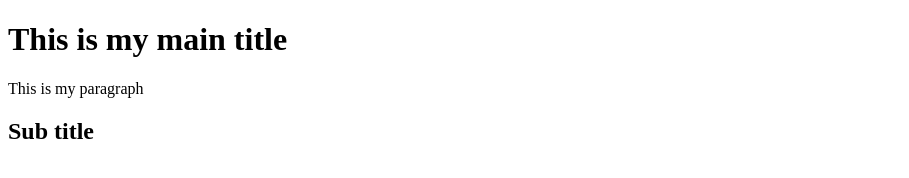
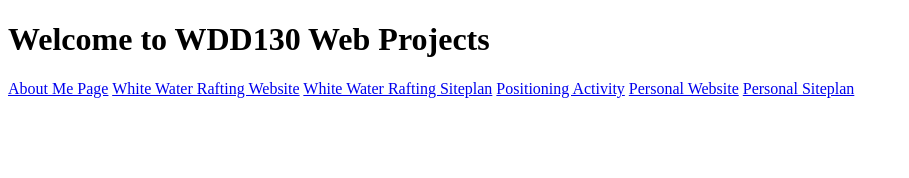
Before and after one commit to rafaelmajano/wdd130, a plain HTML site: page index.html in a window 1280 px wide. Shown: the whole page, without its empty margins (0-909 px from the left). Drawn offline with Linux system fonts and the light colour scheme.

Commit message:
Added the home page for wdd130

```diff
--- a/index.html
+++ b/index.html
@@ -3,11 +3,17 @@
 <head>
     <meta charset="UTF-8">
     <meta name="viewport" content="width=device-width, initial-scale=1.0">
-    <title>Home Page</title>
+    <title>WDD130 Home Page</title>
 </head>
 <body>
-    <h1>This is my main title</h1>
-    <p>This is my paragraph</p>
-    <h2>Sub title</h2>
+    <h1>Welcome to WDD130 Web Projects</h1>
+    <nav>
+        <a href="aboutme/index.html">About Me Page</a>
+        <a href="wwr/index.html">White Water Rafting Website</a>
+        <a href="wwr/site-plan-rafting.html">White Water Rafting Siteplan</a>
+        <a href="positioning.html">Positioning Activity</a>
+        <a href="#">Personal Website</a>
+        <a href="#">Personal Siteplan</a>
+    </nav>
 </body>
 </html>
```
Also changed, not shown: index_old.html (added, +13 -0 lines).
